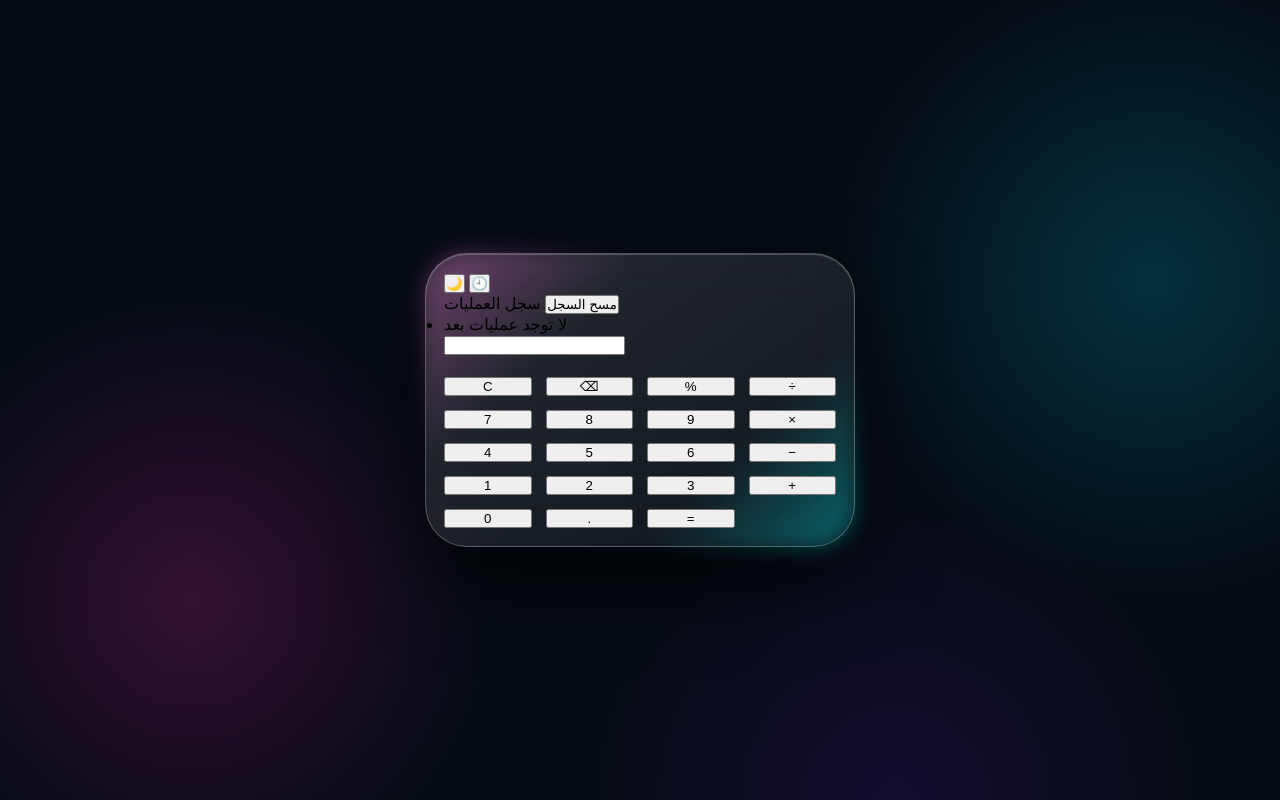
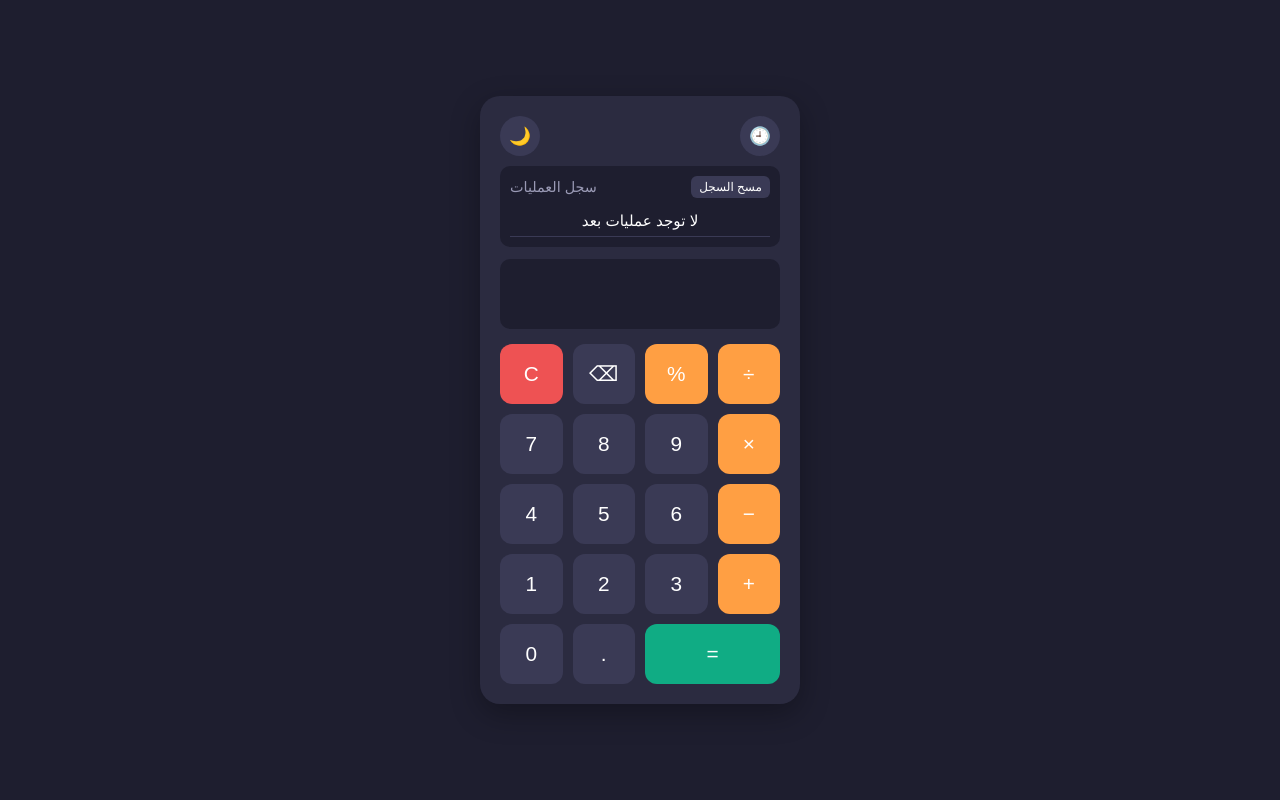
Before and after one commit to aegeae52-ux/Calculator-App, a plain HTML site: page index.html in a window 1280 px wide. Both pictures are taken after a click on the button "سجل العمليات". Drawn offline with Linux system fonts and the light colour scheme.

Commit message:
Update style.css

```diff
--- a/style.css
+++ b/style.css
@@ -1,134 +1,138 @@
-* {
-    padding: 0;
-    margin: 0;
-    box-sizing: border-box;
+* { box-sizing: border-box; font-family: Arial, sans-serif; }
+
+:root {
+  --bg: #1e1e2f;
+  --panel: #2b2b40;
+  --display: #1e1e2f;
+  --btn: #3a3a55;
+  --text: #ffffff;
+  --muted: #9a9ab5;
+}
+
+body.light {
+  --bg: #e8ecf4;
+  --panel: #ffffff;
+  --display: #f0f2f8;
+  --btn: #e1e5f0;
+  --text: #1e1e2f;
+  --muted: #6b6b80;
 }
 
 body {
-    min-height: 100vh;
   display: flex;
   justify-content: center;
   align-items: center;
-    padding: 25px;
-    font-family: "Inter", Arial, sans-serif;
-    background:
-        radial-gradient(circle at 15% 75%, rgba(255, 40, 180, 0.18), transparent 24%),
-        radial-gradient(circle at 90% 35%, rgba(0, 220, 255, 0.18), transparent 25%),
-        radial-gradient(circle at 70% 100%, rgba(130, 30, 255, 0.12), transparent 25%) #050b13;
-    overflow-x: hidden;
+  min-height: 100vh;
+  margin: 0;
+  background: var(--bg);
+  transition: background 0.3s;
 }
 
 .calculator {
-    width: min(430px, 100%);
-    padding: 18px;
-    border: 1px solid rgba(255, 255, 255, 0.25);
-    border-radius: 42px;
-    background: linear-gradient(145deg, rgba(255, 255, 255, 0.14), rgba(255, 255, 255, 0.035));
-    backdrop-filter: blur(25px);
-    -webkit-backdrop-filter: blur(25px);
-    box-shadow: 0 35px 80px rgba(0, 0, 0, 0.65),
-        inset 0 1px 1px rgba(255, 255, 255, 0.22);
-    position: relative;
+  width: 320px;
+  padding: 20px;
+  background: var(--panel);
+  border-radius: 20px;
+  box-shadow: 0 10px 30px rgba(0,0,0,0.3);
+  transition: background 0.3s;
 }
 
-/* Outer Glow */
-.calculator::before {
-    content: "";
-    position: absolute;
-    inset: -2px;
-    border-radius: 44px;
-    background: linear-gradient(135deg, rgba(255, 110, 220, 0.55), transparent 30%, transparent 70%, rgba(0, 255, 255, 0.55));
-    filter: blur(10px);
-    opacity: 0.65;
-    z-index: -1;
+.top-bar {
+  display: flex;
+  justify-content: space-between;
+  margin-bottom: 10px;
 }
 
-.display{
-    padding: 25px;
-    color: #9cc8d7;
-    font-size: 35px;
-    text-align: end;
-    letter-spacing: 2px;
-    border: 1px solid rgba(255, 255, 255, 0.28);
-    border-radius: 32px;
-    background: linear-gradient(145deg, rgba(5, 14, 24, 0.94), rgba(9, 20, 31, 0.72));
-
-    box-shadow: inset 0 0 35px rgba(0, 0, 0, 0.5) ,
-    inset 0 1px rgba(255, 255, 255, 0.14),
-    0 0 20px rgba(0, 220, 255, 0.08);
-    word-break: break-all;
+.icon-btn {
+  width: 40px;
+  height: 40px;
+  font-size: 1.1rem;
+  background: var(--btn);
+  border-radius: 50%;
 }
 
-/* Display Border Glow */
-.display::before{
-    content: "";
-    position: absolute;
-    inset: 0;
-    border-radius: 32px;
-    background: linear-gradient(135deg, rgba(255, 255, 255, 0.18), transparent 35%, transparent 65%, rgba(0, 240, 255, 0.3));
-    pointer-events: none;
+#display {
+  width: 100%;
+  height: 70px;
+  margin-bottom: 15px;
+  padding: 10px;
+  font-size: 2rem;
+  text-align: right;
+  direction: ltr;
+  color: var(--text);
+  background: var(--display);
+  border: none;
+  border-radius: 10px;
 }
 
-/* Buttons */
-.buttons{
-    margin-top: 22px;
+.buttons {
   display: grid;
   grid-template-columns: repeat(4, 1fr);
-    gap: 14px;
+  gap: 10px;
 }
 
-.btn{
-    height: 76px;
-    border: 1px solid rgba(255, 255, 255, 0.25);
-    border-radius: 23px;
-    color: #f4fbff;
-    font-size: 27px;
-    font-weight: 500;
+button {
+  height: 60px;
+  font-size: 1.3rem;
+  color: var(--text);
+  background: var(--btn);
+  border: none;
+  border-radius: 12px;
   cursor: pointer;
-    background: linear-gradient(145deg, rgba(255, 255, 255, 0.16), rgba(0, 0, 0, 0.055));
-
-    box-shadow:  inset 1px 1px  rgba(255, 255, 255, 0.16), 0 8px 18px rgba(0, 0, 0, 0.25);
-
-    backdrop-filter: blur(12px);
-    -webkit-backdrop-filter: blur(12px);
-    transition: transform 0.18s ease, box-shadow 0.18s ease, background 0.18s ease;
-
+  transition: 0.15s;
 }
 
-.btn:hover{
-    transform: translateY(-3px);
-    background: linear-gradient(145deg, rgba(255, 255, 255, 0.22), rgba(255, 255, 255, 0.08));
-    box-shadow: 0 12px 25px rgba(0, 0, 0, 0.3), 0 0 18px rgba(0, 220, 255, 0.1);
-}
-.btn:active{
-    transform: scale(0.94);
+button:hover { filter: brightness(1.15); }
+button:active { transform: scale(0.95); }
+
+.op { background: #ff9f43; color: #fff; }
+.clear { background: #ee5253; color: #fff; }
+.equals { background: #10ac84; color: #fff; }
+.wide { grid-column: span 2; }
+
+.history {
+  margin-bottom: 12px;
+  padding: 10px;
+  background: var(--display);
+  border-radius: 10px;
+  max-height: 180px;
+  overflow-y: auto;
 }
 
-.function{
-    color: #ff7de5;
-    background: linear-gradient(145deg, rgba(255, 90, 210, 0.2), rgba(255, 90, 210, 0.06));
+.history.hidden { display: none; }
 
-    border-color: rgba(255, 100, 220, 0.5);
-
-    box-shadow: inset 0 1px rgba(255, 255, 255, 0.16), 0 0 18px rgba(255, 50, 210, 0.12);
+.history-header {
+  display: flex;
+  justify-content: space-between;
+  align-items: center;
+  margin-bottom: 8px;
+  color: var(--muted);
+  font-size: 0.9rem;
 }
 
-.operator{
-    color: #62efff;
-    background: linear-gradient(145deg, rgba(0, 210, 255, 0.15), rgba(0, 210, 255, 0.045));
-
-    border-color: rgba(70, 230, 255, 0.38);
-
-    text-shadow: 0 0 10px rgba(0, 225, 255, 0.35);
+.small-btn {
+  height: auto;
+  padding: 4px 8px;
+  font-size: 0.75rem;
+  border-radius: 6px;
 }
 
-.equal{
-    color: #eaffff;
-    background: linear-gradient(145deg, #18c8e8, #168be7);
-    border-color: rgba(110, 245, 255, 0.75);
-    text-shadow: 0 0 12px rgba(0, 205, 255, 0.28), inset 0 10px rgba(255, 255, 255, 0.4);
+#historyList {
+  list-style: none;
+  margin: 0;
+  padding: 0;
 }
 
-.zero{
-    grid-column: span 2;
+#historyList li {
+  padding: 6px 4px;
+  border-bottom: 1px solid var(--btn);
+  color: var(--text);
+  font-size: 0.95rem;
+  text-align: right;
+  direction: ltr;
+  cursor: pointer;
 }
+
+#historyList li:hover { background: var(--btn); }
+
+.empty { color: var(--muted); text-align: center !important; cursor: default !important; }
```
Lines whose indentation alone changed are shown as unchanged.
